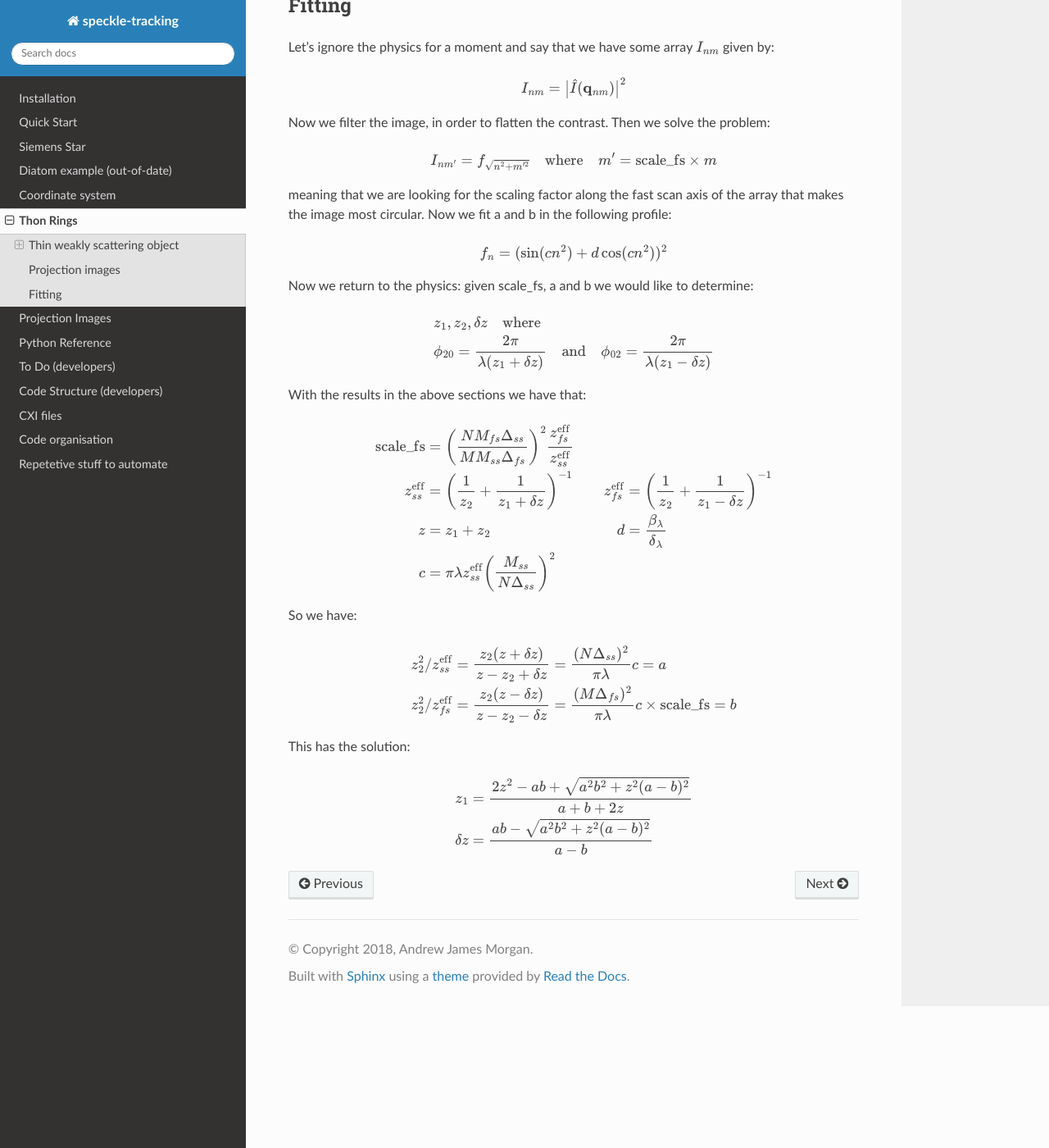
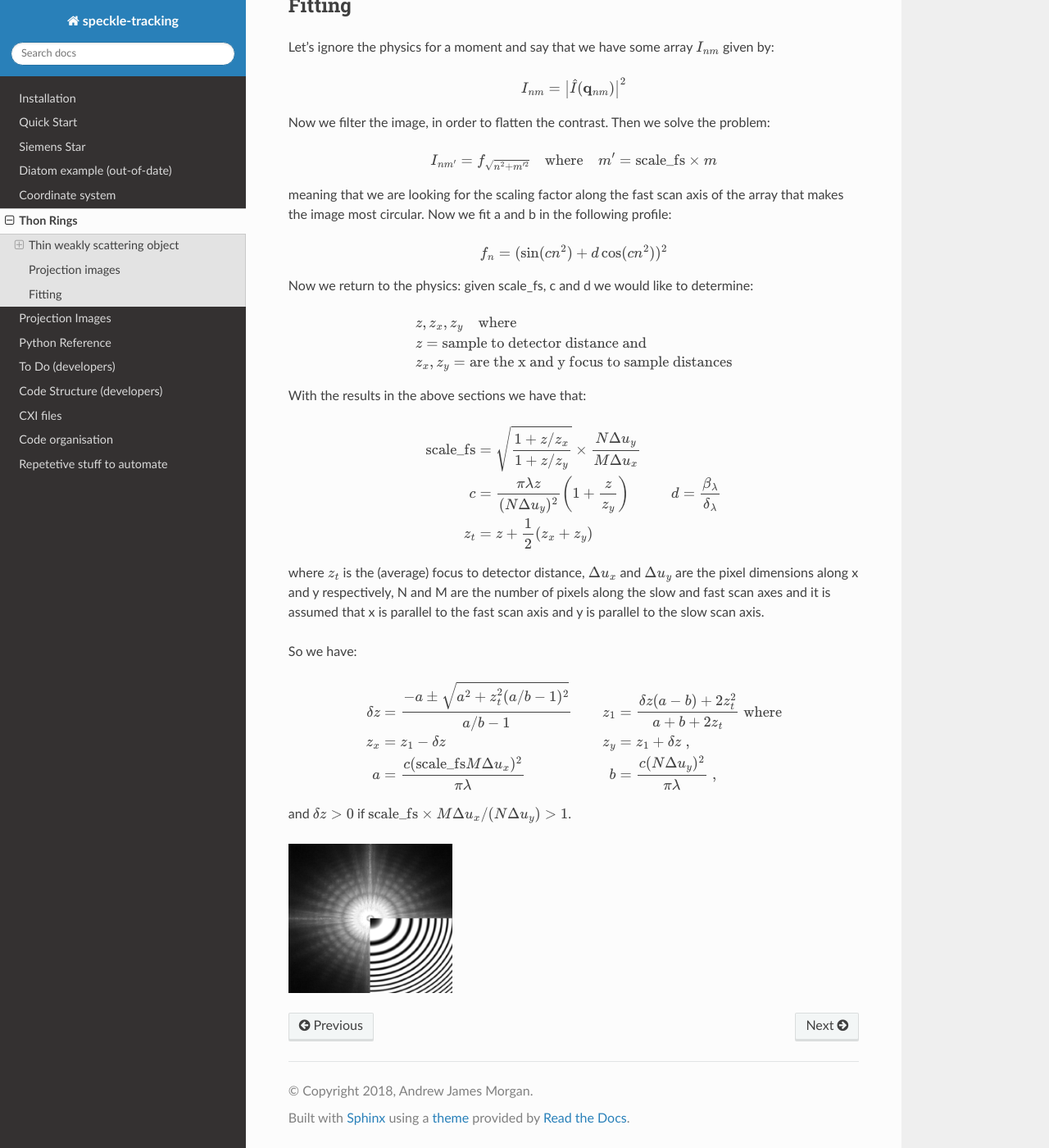
Before and after one commit to andyofmelbourne/speckle-tracking, a Sphinx documentation site: the page built from docs/thon_rings.rst, in a window 1280 px wide and 1400 px high, scrolled down 2742 px. Shown: the whole window at 82% size. Built offline with Sphinx 7.4.7 and the Read the Docs theme 2.0.0, drawn with Linux system fonts in a browser that asks for light colours.

Commit message:
fixed thon ring fitting

```diff
--- /dev/null
+++ b/docs/solve_sympy.py
@@ -0,0 +1,46 @@
+import sympy
+from pprint import pprint
+
+"""
+X,Y,p,sc_fs,c,zt,zx,zy,z = sympy.symbols('X,Y,p,sc_fs,c,zt,zx,zy,z', real=True)
+
+eqs = [ sc_fs - (z+zx)/(z+zy) * zy / zx * N*uy / M*ux,
+        c     - p*l*z* (z+zy)**2 / (zy*N*uy)**2,
+        zt    - z + 0.5*(zx + zy)
+      ]
+
+eqs = [ sc_fs - (z+zx)/(z+zy) * zy / zx * Y / X,
+        c     - p*z* (zt)**2 / (zy*Y)**2,
+        zt    - z + zy
+      ]
+"""
+a,b,c,zt,zx,zy,z,z1,z2,dz = sympy.symbols('a,b,c,zt,zx,zy,z,z1,z2,dz', real=True)
+
+"""
+eqs = [ z*(z/zx + 1) - a,
+        z*(z/zy + 1) - c,
+        z + (zx + zy)/2 - zt
+      ]
+
+sol = sympy.solve(eqs, [z, zx, zy], domain=sympy.Reals)
+print(sol)
+for i in range(2):
+    print('z :\n', sol[i][0])
+    print('\n\n')
+    print('zx:\n', sol[i][1])
+    print('\n\n')
+    print('zy:\n', sol[i][2])
+    print('\n\nOr:\n\n')
+"""
+
+eqs = [ (zt-z1)*(zt-dz)/(z1-dz) - a,
+        (zt-z1)*(zt+dz)/(z1+dz) - b,
+      ]
+
+sol = sympy.solve(eqs, [z1, dz], domain=sympy.Reals)
+print(sol)
+for i in range(2):
+    print('z1 :\n', sol[i][0])
+    print('\n\n')
+    print('dz\n', sol[i][1])
+    print('\n\nOr:\n\n')
--- a/docs/thon_rings.rst
+++ b/docs/thon_rings.rst
@@ -159,14 +159,14 @@ Now we fit a and b in the following profile:
        f_n &= (\sin(c n^2) + d\cos(c n^2))^2
     \end{align}
 
-Now we return to the physics: given scale_fs, a and b we would like to determine:
+Now we return to the physics: given scale_fs, c and d we would like to determine:
 
 .. math::
 
     \begin{align}
-       &z_1, z_2, \delta z \quad \text{where}\\
-       &\phi_{20} = \frac{2\pi}{\lambda (z_1 + \delta z)} \quad \text{and} \quad
-       \phi_{02} = \frac{2\pi}{\lambda (z_1 - \delta z)}
+       &z, z_x, z_y \quad \text{where}\\
+       &z = \text{sample to detector distance and} \\
+       &z_x, z_y = \text{are the x and y focus to sample distances}
     \end{align}
 
 With the results in the above sections we have that:
@@ -174,28 +174,27 @@ With the results in the above sections we have that:
 .. math::
 
     \begin{align}
-       \text{scale_fs} &= \left(\frac{N M_{fs} \Delta_{ss}}{M M_{ss} \Delta_{fs}}\right)^2 \frac{z_{fs}^\text{eff}}{z_{ss}^\text{eff}} && \\
-         z_{ss}^\text{eff} &= \left( \frac{1}{z_2} + \frac{1}{z_1 + \delta z} \right)^{-1} &
-         z_{fs}^\text{eff} &= \left( \frac{1}{z_2} + \frac{1}{z_1 - \delta z} \right)^{-1} \\
-         z &= z_1 + z_2 &
-         d &= \frac{\beta_\lambda}{\delta_\lambda} \\
-         c &= \pi \lambda z_{ss}^\text{eff} \left(\frac{M_{ss}}{N\Delta_{ss}}\right)^2
+       \text{scale_fs} &= \sqrt{\frac{1+z/z_x}{1+z/z_y}} \times \frac{N \Delta u_y}{M \Delta u_x} && \\
+         c &= \frac{\pi \lambda z}{(N\Delta u_y)^2} \left(1 + \frac{z}{z_y}\right) & d &= \frac{\beta_\lambda}{\delta_\lambda} \\
+         z_t &= z + \frac{1}{2}(z_x + z_y) &&
     \end{align}
+
+where :math:`z_t` is the (average) focus to detector distance,
+:math:`\Delta u_x` and :math:`\Delta u_y` are the pixel dimensions along x and y respectively,
+N and M are the number of pixels along the slow and fast scan axes
+and it is assumed that x is parallel to the fast scan axis and y is parallel to the slow scan axis.
 
 So we have:
 
 .. math::
 
     \begin{align}
-        z_2^2 / z^\text{eff}_{ss} &= \frac{z_2(z+\delta z)}{z-z_2+\delta z} = \frac{(N \Delta_{ss})^2}{\pi \lambda} c = a\\
-        z_2^2 / z^\text{eff}_{fs} &= \frac{z_2(z-\delta z)}{z-z_2-\delta z} = \frac{(M \Delta_{fs})^2}{\pi \lambda} c \times \text{scale_fs} = b
+        \delta z &= \frac{- a \pm \sqrt{a^2 + z_t^2(a/b-1)^2}}{a/b-1}  & z_1 &= \frac{\delta z(a-b) + 2 z_t^2}{a+b+2z_t} \text{ where} \\
+        z_x      &= z_1 - \delta z  & z_y &= z_1 + \delta z \;,\\
+        a &= \frac{c (\text{scale_fs}M\Delta u_x)^2}{\pi \lambda} & b &= \frac{ c (N\Delta u_y)^2}{\pi \lambda} \;,\\
     \end{align}
 
-This has the solution:
+and :math:`\delta z>0` if :math:`\text{scale_fs} \times M \Delta u_x / (N \Delta u_y) > 1`.
 
-.. math::
-
-    \begin{align}
-        z_1      &= \frac{2z^2 - ab + \sqrt{a^2b^2 + z^2(a-b)^2}}{a + b + 2z} \\
-        \delta z &= \frac{ab - \sqrt{a^2b^2 + z^2(a-b)^2}}{a - b}
-    \end{align}
+.. image:: images/siemens_thon_fit.png
+   :width: 200
```
Also changed, not shown: docs/images/siemens_thon_fit.png (added), 1 other file.
